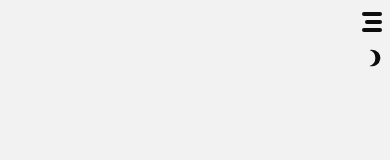
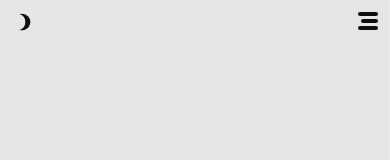
Before and after one commit to DragicevicS/portfolio-website, a React (Vite) app: page / in a window 390 px wide. Shown: the top 160 px of the page. Built offline with nearby package versions, Linux system fonts and the light colour scheme; a web font is replaced by a local one.

Commit message:
Add the sidebar for smaller screens

```diff
--- a/src/components/Header.tsx
+++ b/src/components/Header.tsx
@@ -6,6 +6,16 @@ type HeaderProps = {
 };
 
 const Header: React.FC<HeaderProps> = ({ theme }) => {
+  const scrollToFirstSection = () => {
+    const aboutSection = document.getElementById("about");
+
+    if (aboutSection) {
+      const offset = window.innerWidth < 768 ? 46 : 58;
+      const y = aboutSection.offsetTop - offset;
+
+      window.scrollTo({ top: y });
+    }
+  };
   return (
     <header
       id="header"
@@ -17,7 +27,6 @@ const Header: React.FC<HeaderProps> = ({ theme }) => {
           Dragićević
         </span>
       </h1>
-      <a href="#about">
       <img
         src={
           theme === "dark"
@@ -26,8 +35,8 @@ const Header: React.FC<HeaderProps> = ({ theme }) => {
         }
         alt="Scroll down"
         className="w-7 md:w-10 h-7 md:h-10 cursor-pointer animate-fadeDown"
+        onClick={scrollToFirstSection}
       />
-      </a>
     </header>
   );
 };
--- a/src/components/Navigation.tsx
+++ b/src/components/Navigation.tsx
@@ -1,4 +1,4 @@
-import { useState, useEffect, RefObject } from "react";
+import { useState, useEffect, RefObject, useRef } from "react";
 import lightModeIcon from "../assets/light/light-mode.svg";
 import darkModeIcon from "../assets/dark/dark-mode.svg";
 import lightChevronUpIcon from "../assets/light/light-chevron-up.svg";
@@ -19,6 +19,39 @@ const Navigation: React.FC<NavProps> = ({
 }) => {
   const [showScrollTop, setShowScrollTop] = useState(false);
   const [currentSection, setCurrentSection] = useState<string | null>(null);
+  const hamburgerRef = useRef<HTMLDivElement | null>(null);
+  const [hamburgerTranslateX, setHamburgerTranslateX] = useState("0px");
+  const sidebarRef = useRef<HTMLElement | null>(null);
+
+  const handleSidebarShow = (
+    action: "toggle" | "open" | "close" = "toggle"
+  ) => {
+    const asideElement = sidebarRef.current;
+
+    if (asideElement) {
+      const sidebarWidth = `${asideElement.offsetWidth}px`;
+
+      if (action === "toggle") {
+        if (asideElement.classList.contains("translate-x-full")) {
+          asideElement.classList.replace("translate-x-full", "translate-x-0");
+          setHamburgerTranslateX(sidebarWidth);
+        } else {
+          asideElement.classList.replace("translate-x-0", "translate-x-full");
+          setHamburgerTranslateX("0px");
+        }
+      } else if (action === "open") {
+        if (asideElement.classList.contains("translate-x-full")) {
+          asideElement.classList.replace("translate-x-full", "translate-x-0");
+          setHamburgerTranslateX(sidebarWidth);
+        }
+      } else if (action === "close") {
+        if (asideElement.classList.contains("translate-x-0")) {
+          asideElement.classList.replace("translate-x-0", "translate-x-full");
+          setHamburgerTranslateX("0px");
+        }
+      }
+    }
+  };
 
   useEffect(() => {
     const handleScroll = () => {
@@ -49,44 +82,142 @@ const Navigation: React.FC<NavProps> = ({
       });
     };
 
+    const handleOutsideClick = (e: MouseEvent) => {
+      if (window.innerWidth > 1024) return;
+
+      const sidebarElement = sidebarRef.current;
+      const hamburgerElement = hamburgerRef.current;
+
+      if (
+        sidebarElement &&
+        !sidebarElement.contains(e.target as Node) &&
+        hamburgerElement &&
+        !hamburgerElement.contains(e.target as Node)
+      ) {
+        handleSidebarShow("close");
+      }
+    };
+
+    let touchStartX = 0;
+    let touchEndX = 0;
+
+    const handleTouchStart = (e: TouchEvent) => {
+      touchStartX = e.changedTouches[0].screenX;
+    };
+
+    const handleTouchMove = (e: TouchEvent) => {
+      touchEndX = e.changedTouches[0].screenX;
+    };
+
+    const handleTouchEnd = () => {
+      if (touchStartX - touchEndX > 100) {
+        handleSidebarShow("close");
+      } else if (touchEndX - touchStartX > 100) {
+        handleSidebarShow("open");
+      }
+    };
+
+    const handleLinkClick = (e: MouseEvent) => {
+      e.preventDefault();
+      const target = e.currentTarget as HTMLElement;
+      const targetSection = target.getAttribute("data-section");
+
+      if (targetSection) {
+        const element = document.getElementById(targetSection);
+
+        if (element) {
+          const navHeight = window.innerWidth < 768 ? 46 : 58;
+          const offsetPosition = element.offsetTop - navHeight;
+          window.scrollTo({ top: offsetPosition });
+        }
+      }
+    };
+
+    const navLinks = document.querySelectorAll<HTMLElement>("[data-section]");
+    navLinks.forEach((link) => {
+      link.addEventListener("click", handleLinkClick);
+    });
+
     window.addEventListener("scroll", handleScroll);
+
+    document.addEventListener("click", handleOutsideClick);
+
+    document.addEventListener("touchstart", handleTouchStart, false);
+    document.addEventListener("touchmove", handleTouchMove, false);
+    document.addEventListener("touchend", handleTouchEnd, false);
 
     return () => {
       window.removeEventListener("scroll", handleScroll);
+
+      document.removeEventListener("click", handleOutsideClick);
+
+      document.removeEventListener("touchstart", handleTouchStart, false);
+      document.removeEventListener("touchmove", handleTouchMove, false);
+      document.removeEventListener("touchend", handleTouchEnd, false);
+
+      navLinks.forEach((link: HTMLElement) => {
+        link.removeEventListener("click", handleLinkClick);
+      });
     };
   }, [sectionRefs]);
 
   return (
-    <nav className="fixed right-0 flex flex-col items-center gap-4 md:gap-1 w-9 md:w-max p-2 md:p-4 mt-1 h-screen animate-fadeIn">
-      <div className="group flex flex-col gap-1 w-full md:hidden cursor-pointer">
-        <div className="w-full h-1 bg-black dark:bg-white rounded-md group-hover:w-1/2 group-hover:-rotate-[30deg] group-hover:translate-y-1 ease duration-300"></div>
-        <div className="w-5/6 h-1 ml-auto bg-black dark:bg-white rounded-md group-hover:w-full ease duration-300"></div>
-        <div className="w-full h-1 bg-black dark:bg-white rounded-md group-hover:w-1/2 group-hover:rotate-[30deg] group-hover:-translate-y-1 ease duration-300"></div>
-      </div>
+    <nav
+      className={`fixed top-0 flex gap-4 w-full lg:w-max lg:h-screen p-3 md:p-4 animate-fadeIn duration-300 ease ${
+        window.scrollY > 25 && "max-lg:bg-[#ffffff] dark:max-lg:bg-darkGray"
+      }
+      `}
+    >
       <img
         src={theme === "dark" ? lightModeIcon : darkModeIcon}
         alt="Theme icon"
         title={
           theme === "dark" ? "Switch to light mode" : "Switch to dark mode"
         }
-        className="w-5 md:w-6 h-5 md:h-6 ml-auto duration-500 ease-out hover:scale-110 cursor-pointer"
+        className="w-5 md:w-6 h-5 md:h-6 duration-500 ease-out hover:scale-110 cursor-pointer"
         ref={imgRef}
         onClick={toggleTheme}
       />
-      <aside className="hidden md:block mt-auto mb-auto font-medium tracking-wide">
+      <div
+        className="group flex flex-col gap-[3px] w-5 md:w-6 h-5 md:h-6 ml-auto lg:hidden duration-500 ease-in-out cursor-pointer"
+        style={{ transform: `translateX(-${hamburgerTranslateX})` }}
+        ref={hamburgerRef}
+        onClick={() => handleSidebarShow("toggle")}
+      >
+        <div
+          className={`w-full h-1 bg-black dark:bg-white rounded-md group-hover:w-1/2 group-hover:translate-y-1 ease duration-300 ${
+            hamburgerTranslateX === "0px"
+              ? "group-hover:-rotate-[30deg] delay-100"
+              : "ml-auto group-hover:rotate-[30deg] delay-100"
+          }`}
+        ></div>
+        <div className="w-5/6 h-1 ml-auto bg-black dark:bg-white rounded-md group-hover:w-full ease duration-300"></div>
+        <div
+          className={` w-full h-1 bg-black dark:bg-white rounded-md group-hover:w-1/2 group-hover:-translate-y-1 ease duration-300 ${
+            hamburgerTranslateX === "0px"
+              ? "group-hover:rotate-[30deg] delay-100"
+              : "ml-auto group-hover:-rotate-[30deg] delay-100"
+          }`}
+        ></div>
+      </div>
+      <aside
+        className="fixed top-0 lg:top-1/2 lg:-translate-y-1/2 translate-x-full lg:translate-x-0 right-0 lg:right-4 lg:block w-max max-lg:h-screen max-lg:px-4 max-lg:pt-[15%] lg:mt-auto lg:mb-auto max-lg:bg-[#ffffff] dark:max-lg:bg-darkGray duration-500 ease-in-out font-medium tracking-wide"
+        ref={sidebarRef}
+      >
         <ul>
           {["about", "skills", "projects", "contact"].map((section) => (
             <li
               key={section}
-              className={`p-1 cursor-pointer underline-offset-[3px] ${
+              data-section={section}
+              className={`p-1 max-lg:mt-2 cursor-pointer underline-offset-[3px] ${
                 currentSection === section && window.screenY > 0
                   ? "text-darkerRed dark:text-lighterRed underline"
                   : ""
               }`}
             >
-              <a href={`#${section}`} className="relative underline-animation">
+              <span className="relative underline-animation">
                 &#9674; {section.toUpperCase()}
-              </a>
+              </span>
             </li>
           ))}
         </ul>
--- a/tailwind.config.js
+++ b/tailwind.config.js
@@ -4,7 +4,7 @@ export default {
   darkMode: "class",
   theme: {
     colors: {
-      white: "#f2f2f2",
+      white: "#e6e6e6",
       black: "#0d0d0d",
       darkerRed: "#D3222E",
       lighterRed: "#E7555E",
```
Lines whose indentation alone changed are shown as unchanged.
